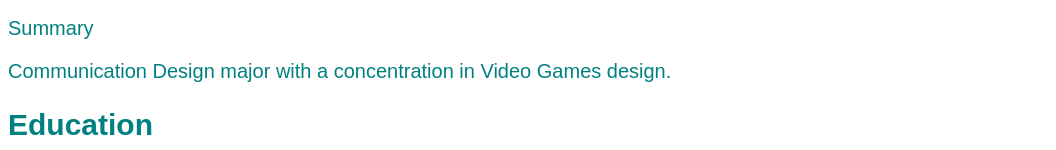
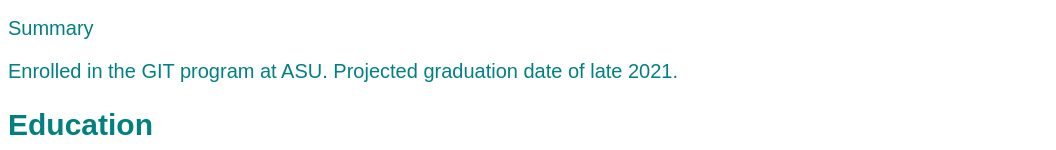
Before and after one commit to fictor408/fictor408.github.io, a plain HTML site: page resume.html in a window 1280 px wide. Shown: the part 258-408 px from the top of the page, without its empty margins (0-1056 px from the left). Drawn offline with Linux system fonts and the light colour scheme.

Commit message:
Third commit

```diff
--- a/resume.html
+++ b/resume.html
@@ -21,7 +21,7 @@
 <h2>Contact Info</h2>
 	<p>Victor Briones -- Gilroy, California -- <a href="mailto:victorabjr@gmail.com"> victorabjr@gmail.com</a></p>
 	<p>Summary</p>
- 	<p>Communication Design major with a concentration in Video Games design. </p>
+ 	<p>Enrolled in the GIT program at ASU. Projected graduation date of late 2021. </p>
 
 <h2>Education</h2>
 
```
